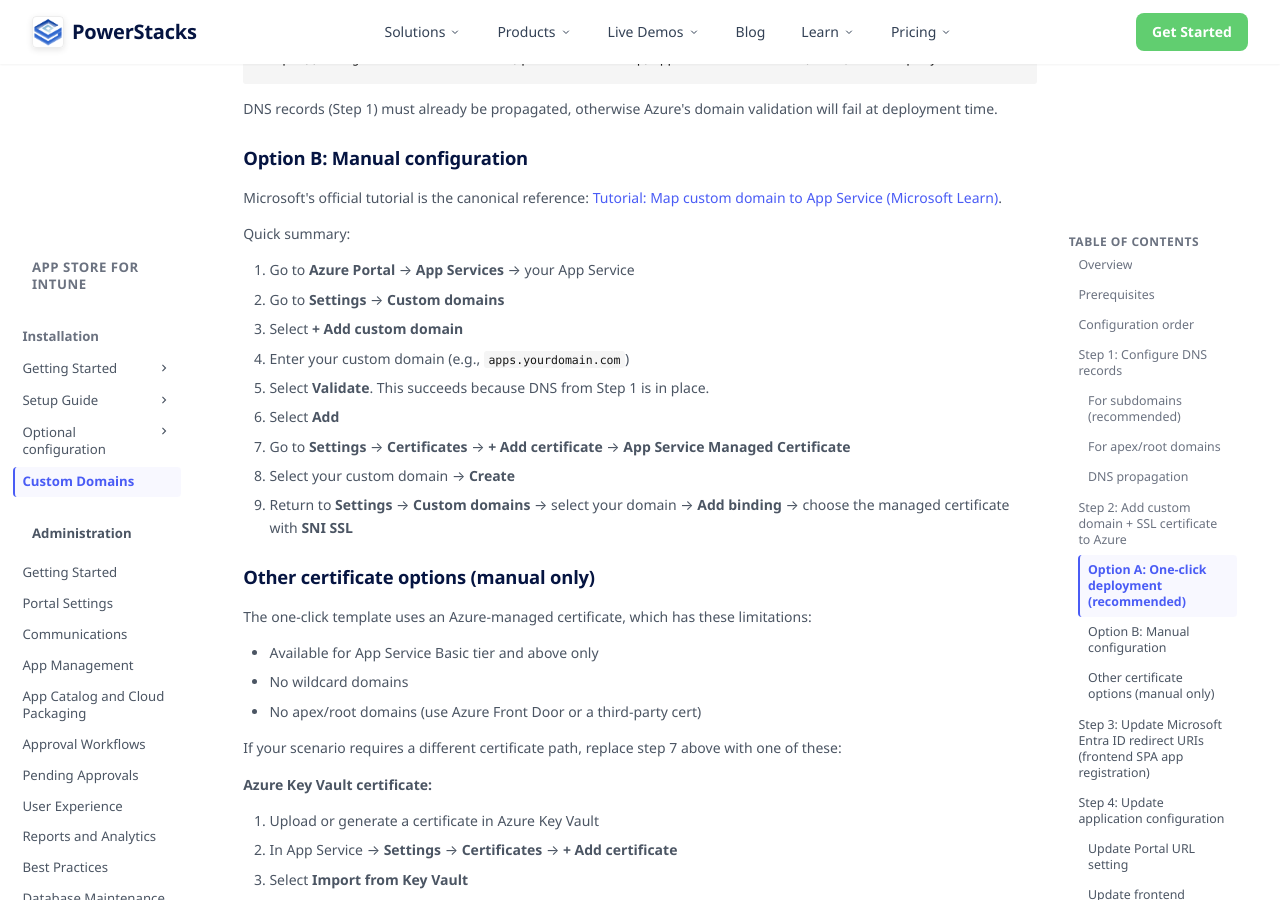
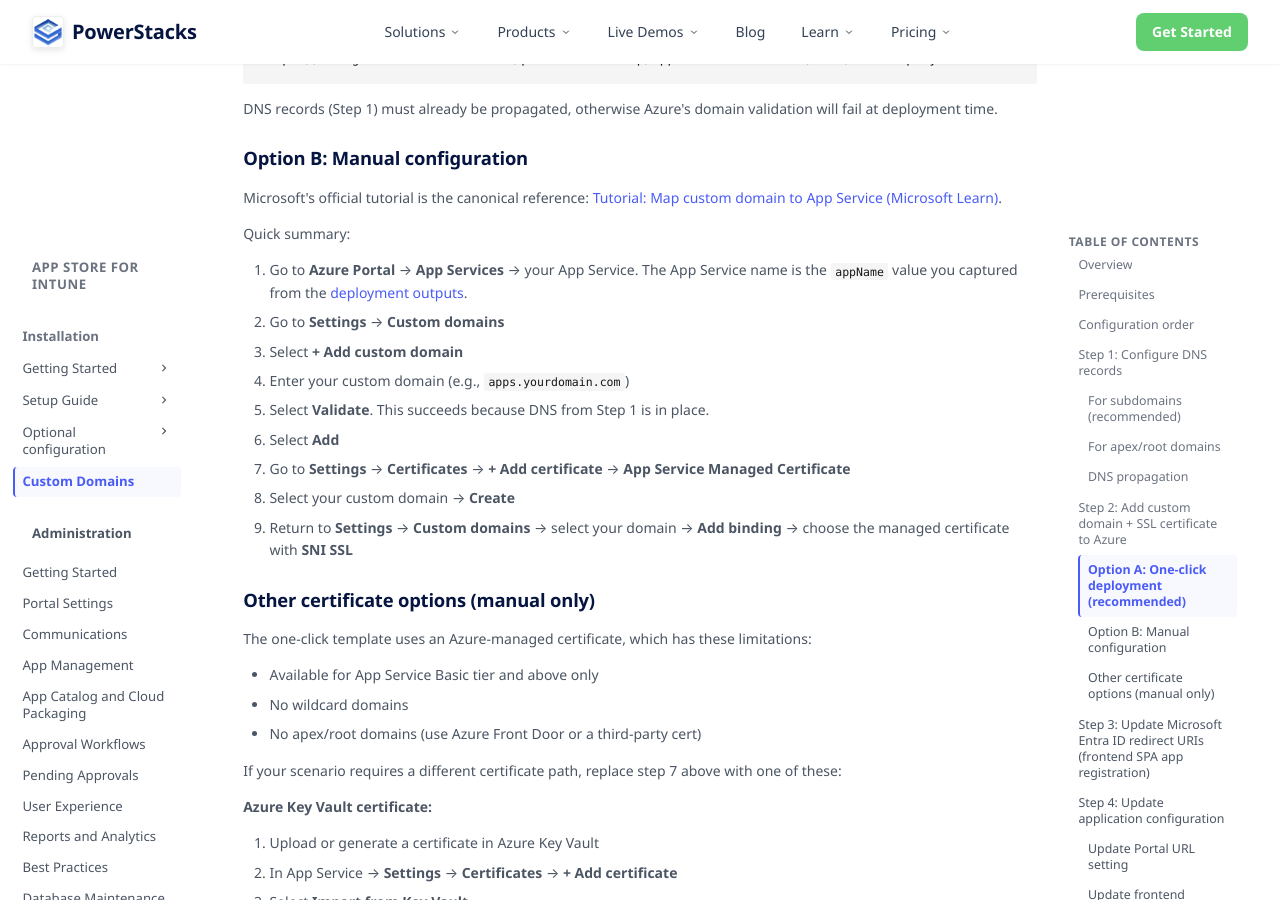
Before and after one commit to powerstacks-corp/powerstacks-docs, an MkDocs documentation site: the page built from docs/app-store-for-intune/administration/custom-domains.md, in a window 1280 px wide and 900 px high, scrolled down 2119 px. Built offline with MkDocs 1.6.1 and Material for MkDocs 9.7.7, drawn with Linux system fonts in a browser that asks for light colours.

Commit message:
app-store docs: link Option B Step 1 to the captured appName output
Customers already captured the App Service name (appName) from the
deployment outputs during Deploy to Azure. Cross-reference that
section so they don't have to hunt for the right App Service in the
portal.

```diff
--- a/docs/app-store-for-intune/administration/custom-domains.md
+++ b/docs/app-store-for-intune/administration/custom-domains.md
@@ -88,7 +88,7 @@
 
 Quick summary:
 
-1. Go to **Azure Portal** → **App Services** → your App Service
+1. Go to **Azure Portal** → **App Services** → your App Service. The App Service name is the `appName` value you captured from the [deployment outputs](../installation/setup-guide/deploy-to-azure.md#capture-the-deployment-outputs).
 2. Go to **Settings** → **Custom domains**
 3. Select **+ Add custom domain**
 4. Enter your custom domain (e.g., `apps.yourdomain.com`)
```
